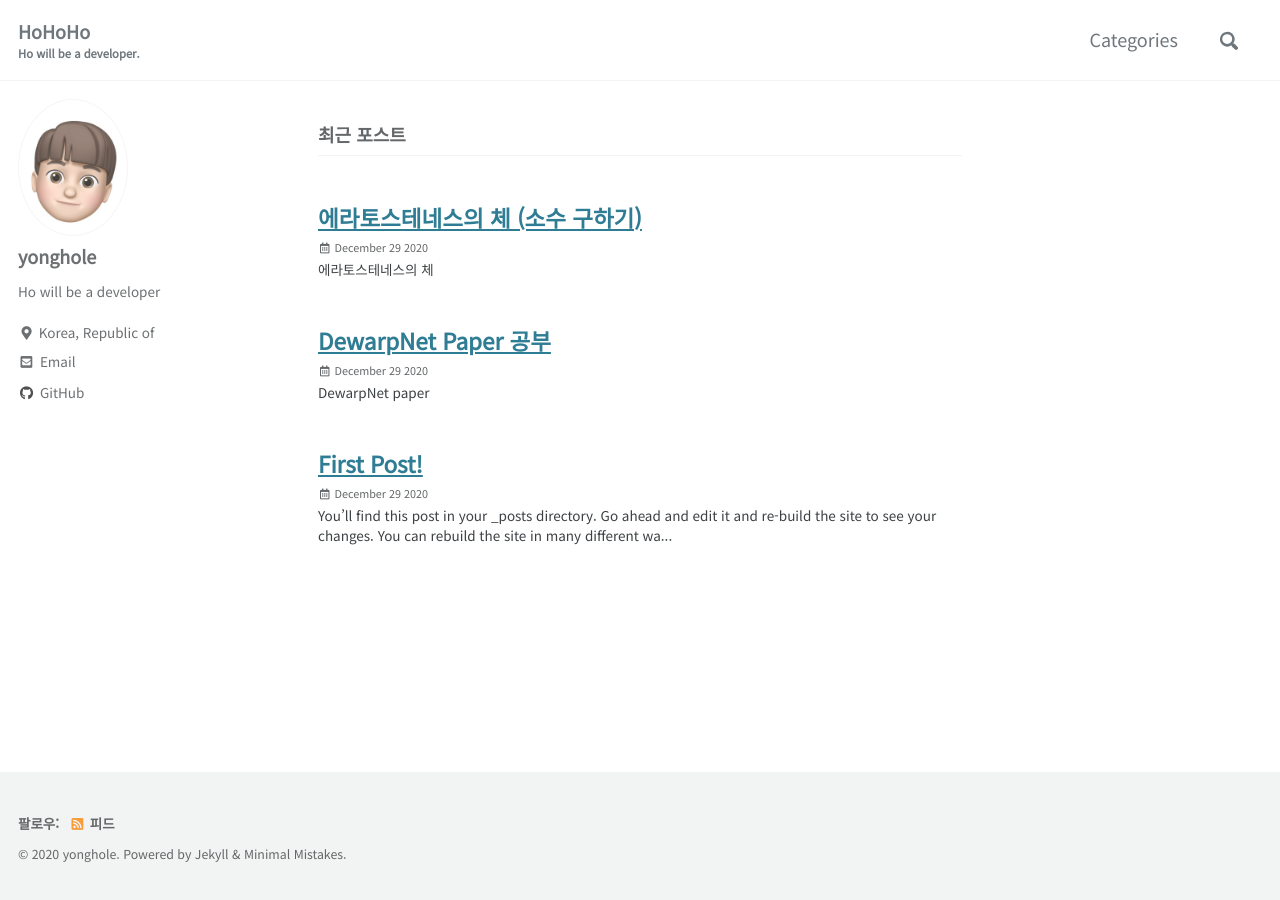
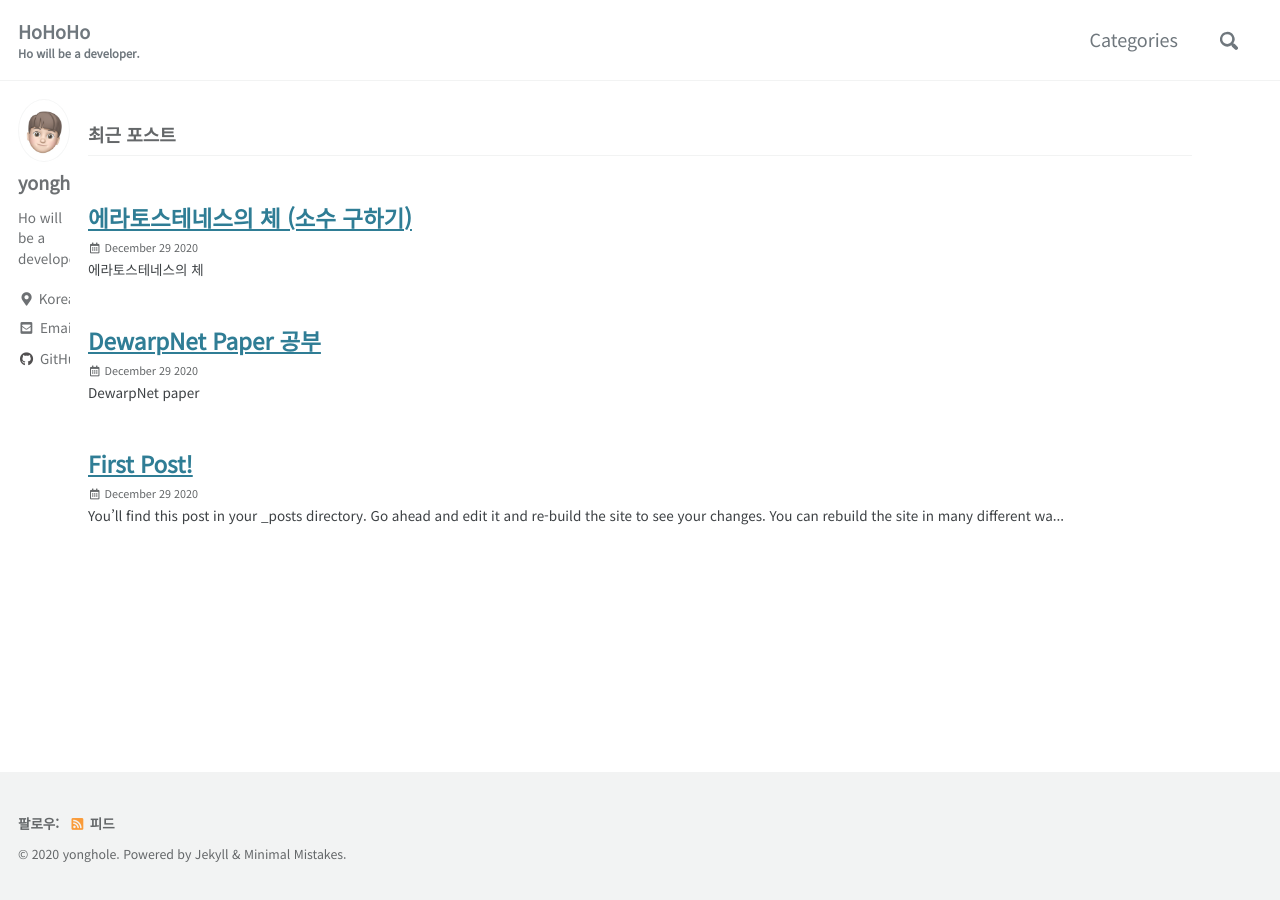
Before and after one commit to yonghole/yonghole.github.io, a Jekyll site: the page built from index.html, in a window 1280 px wide. Built offline with Jekyll 4.4.1, drawn with Linux system fonts in a browser that asks for light colours; cached includes are drawn as plain includes; the list of posts is cut into pages by our own code.

Commit message:
Update _variables.scss

```diff
--- a/_sass/minimal-mistakes/_variables.scss
+++ b/_sass/minimal-mistakes/_variables.scss
@@ -151,9 +151,12 @@ $max-width: $x-large !default;
    Grid
    ========================================================================== */
 
-$right-sidebar-width-narrow: 200px !default;
-$right-sidebar-width: 300px !default;
-$right-sidebar-width-wide: 400px !default;
+//$right-sidebar-width-narrow: 200px !default;
+$right-sidebar-width-narrow: 50px !default;
+//$right-sidebar-width: 300px !default;
+$right-sidebar-width: 70px !default;
+//$right-sidebar-width-wide: 400px !default;
+$right-sidebar-width-wide: 200px !default;
 
 /*
    Other
```
